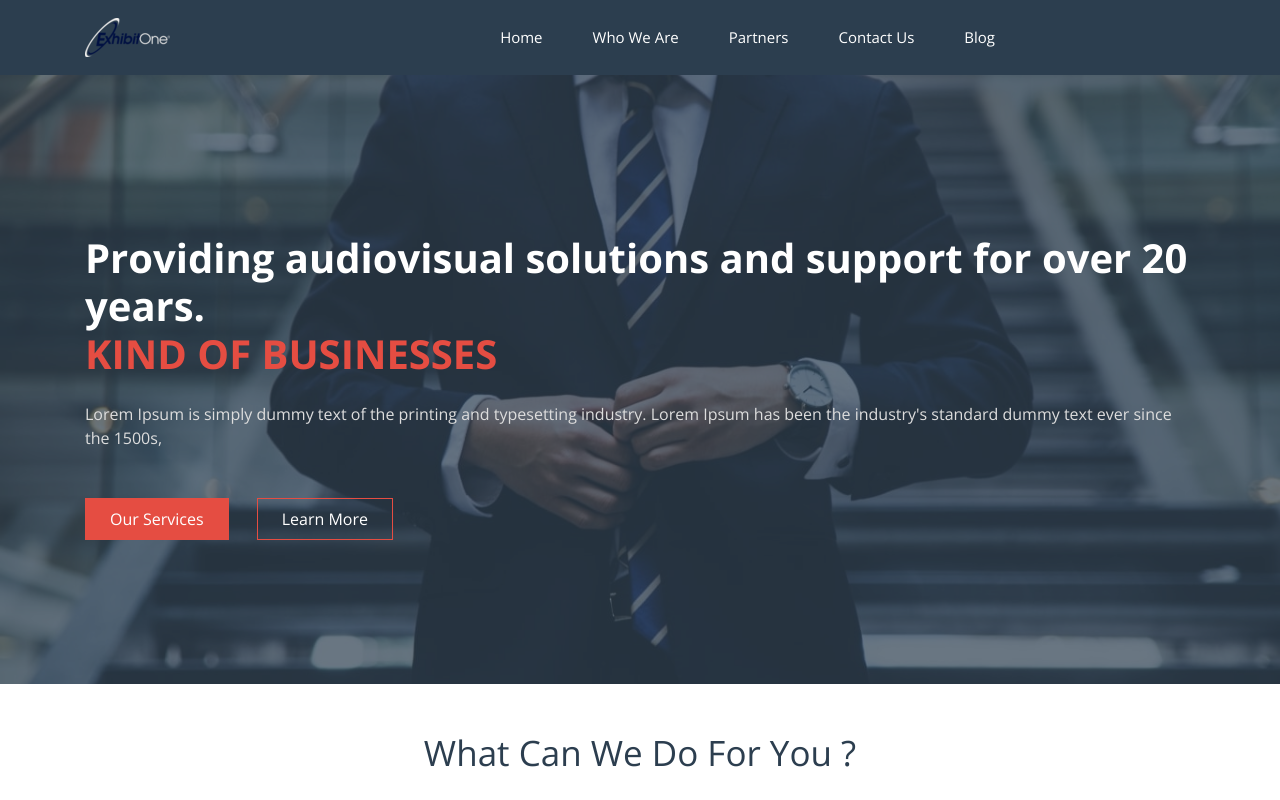
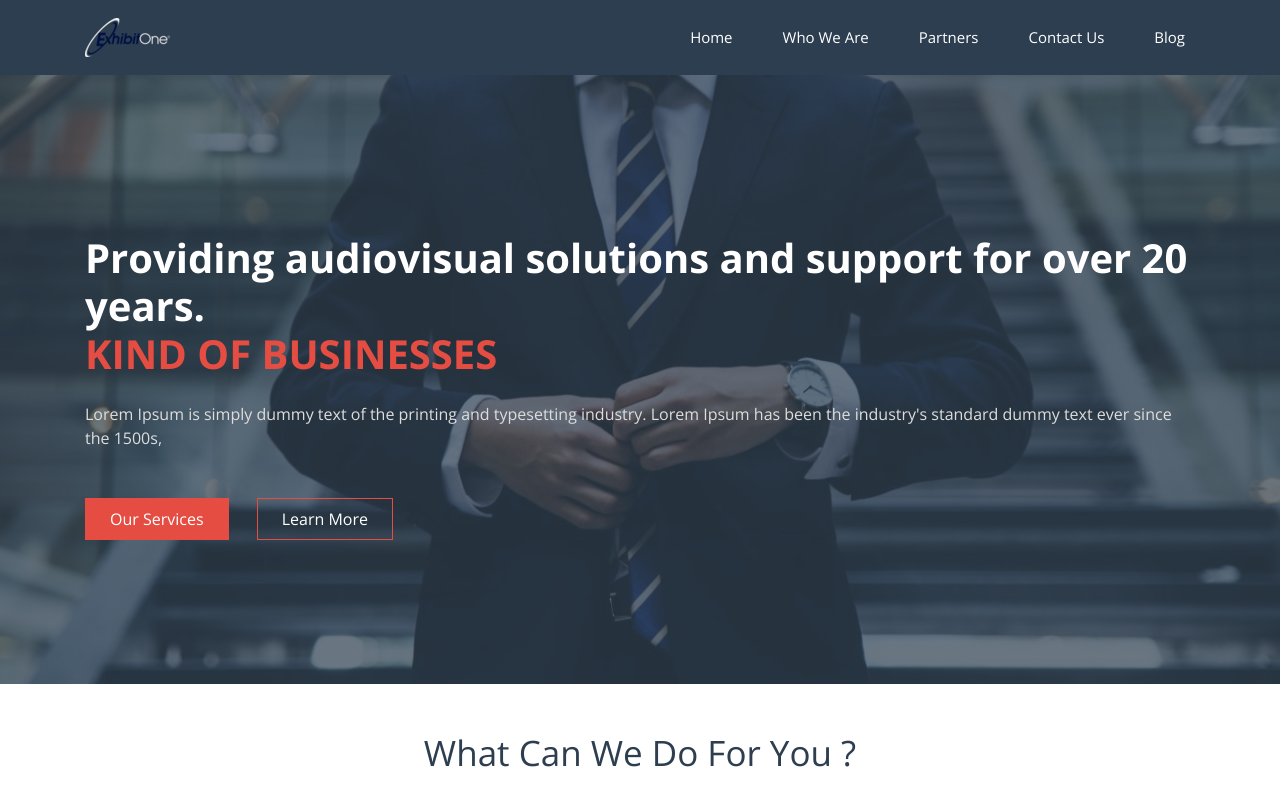
Before and after one commit to anhdeee/Exhibitone, a plain HTML site: page index.html in a window 1280 px wide. Shown: the top 800 px of the page. Drawn offline with nearby package versions, Linux system fonts and the light colour scheme; files whose address does not match are found by name.

Commit message:
Update index.html

```diff
--- a/index.html
+++ b/index.html
@@ -59,7 +59,7 @@
   <div class="fables-navigation fables-main-background-color py-3 py-lg-0">
     <div class="container">
       <div class="row">
-        <div class="col-12 col-md-10 pr-md-0">
+        <div class="col-md-12 pr-md-0">
           <nav class="navbar navbar-expand-md btco-hover-menu py-lg-2">
 
             <a class="navbar-brand fables-logo-brand pl-0" href="index.html"><img src="assets/custom/images/e1-logo.png" alt="Fables Template" class="fables-logo"></a>
```
